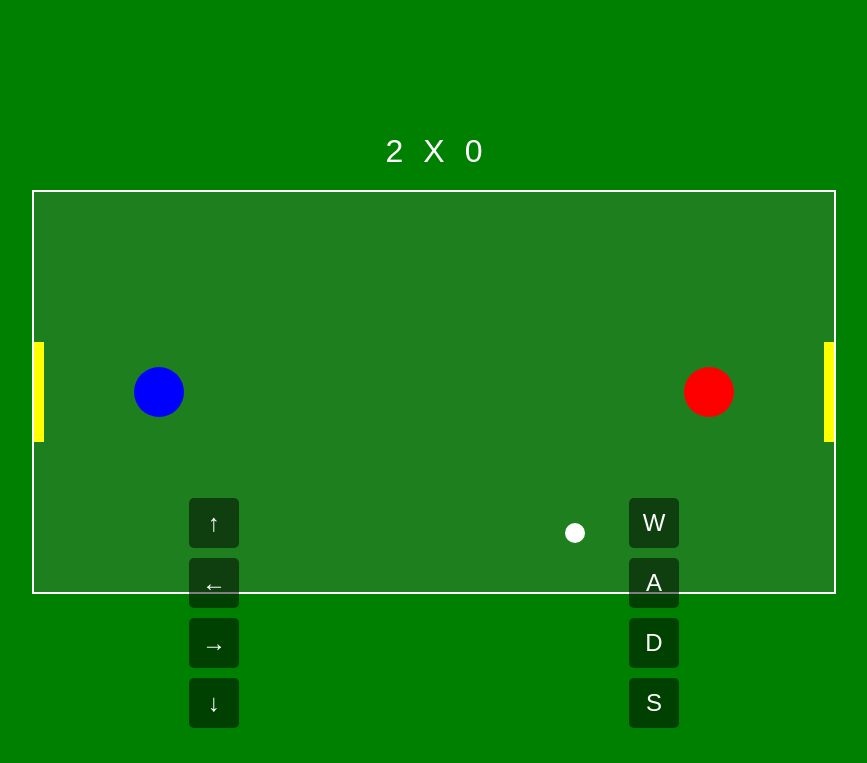
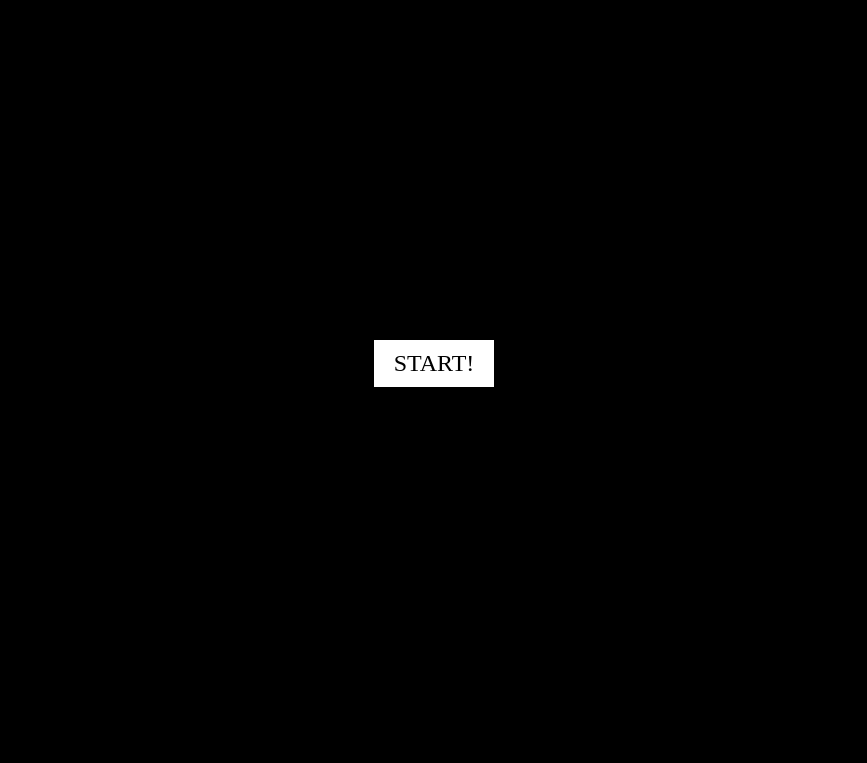
Before and after one commit to vithorll/futebol-em-js, a plain HTML site: page index.html in a window 1280 px wide. Shown: the part 37-800 px from the top of the page, without its empty margins (206-1073 px from the left). Drawn offline with Linux system fonts and the light colour scheme; a web font is replaced by a local one.

Commit message:
Add files via upload

```diff
--- a/estilo.css
+++ b/estilo.css
@@ -1,78 +1,123 @@
+html, body {
+    margin: 0;
+    padding: 0;
+    height: 100%;
+    overflow: hidden;
+}
+
 body {
-    margin: 0;
     display: flex;
     flex-direction: column;
+    justify-content: center;
+    align-items: center;
+    background-color: rgb(0, 0, 0);
+    font-family: "Tiny5";
+    height: 100vh;
+    position: relative;
+}
+
+.tiny5-regular {
+    font-family: "Tiny5", sans-serif;
+    font-weight: 400;
+    font-style: normal;
+}
+
+#tela-inicial {
+    position: fixed;
+    top: 0;
+    left: 0;
+    width: 100%;
+    height: 100%;
+    background-color: rgba(0, 0, 0, 1);
+    display: flex;
     align-items: center;
     justify-content: center;
-    height: 100vh;
-    background-color: green;
-    font-family: Arial, sans-serif;
+    z-index: 100;
+}
+
+#iniciar-button {
+    padding: 10px 20px;
+    background-color: #ffffff;
+    color: rgb(0, 0, 0);
+    font-size: 24px;
+    border: none;
+    cursor: pointer;
+    font-family: "Tiny5";
+}
+
+
+
+#iniciar-button:hover {
+    background-color: #797979;
 }
 
 #placar {
     display: flex;
     align-items: center;
+    text-align: center;
+    position: absolute;
+    top: 40px;
     margin-bottom: 20px;
     font-size: 32px;
     color: white;
+    z-index: 10;
 }
 
 #time1,
 #time2 {
-    margin: 0 20px;
+    margin: 0 15px;
 }
 
 #mapa {
-    width: 800px;
-    height: 400px;
+    width: calc(117 * 8px);
+    height: calc(81 * 8px);
     position: relative;
-    background-color: #1e7f1e;
-    border: 2px solid white;
+    image-rendering: pixelated;
+    background-image: url("img/campo-png.png");
+    background-size: cover;
 }
 
 #golEsquerdo,
 #golDireito {
     position: absolute;
-    width: 10px;
-    height: 100px;
-    background-color: yellow;
+    width: calc(6 * 8px);
+    height: calc(15 * 8px);
+    background-image: url("img/gol-futebol-png.png");
+    background-size: cover;
+    top: calc(66 * 4px);
 }
 
 #golEsquerdo {
-    left: 0;
-    top: 150px;
+    left: -48px;
 }
 
 #golDireito {
-    right: 0;
-    top: 150px;
+    right: -48px;
+    transform: scaleX(-1);
 }
 
 #jogador1,
 #jogador2 {
-    width: 50px;
-    height: 50px;
     position: absolute;
-    border-radius: 50%;
+    width: calc(16 * 3px);
+    height: calc(16 * 3px);
 }
 
 #jogador1 {
-    background-color: blue;
-    left: 100px;
-    top: 175px;
+    background-image: url("img/botao-azul.png");
+    background-size: cover;
 }
 
 #jogador2 {
-    background-color: red;
-    right: 100px;
-    top: 175px;
+    background-image: url("img/botao-vermelho.png");
+    background-size: cover;
 }
 
 #bola {
-    width: 20px;
-    height: 20px;
-    background-color: white;
-    border-radius: 50%;
+    width: calc(8 * 4px);
+    height: calc(8 * 4px);
+    background-image: url("img/bola.png");
+    background-size: cover;
     position: absolute;
     left: 390px;
     top: 190px;
@@ -104,15 +149,6 @@ body {
     display: flex;
     align-items: center;
     justify-content: center;
-    border-radius: 5px;
     cursor: pointer;
     margin: 5px;
 }
-
-#controleJogador1 {
-    margin-right: 40px;
-}
-
-#controleJogador2 {
-    margin-left: 40px;
-}
--- a/index.html
+++ b/index.html
@@ -6,9 +6,17 @@
     <meta name="viewport" content="width=device-width, initial-scale=1.0">
     <title>Futebol com JS</title>
     <link rel="stylesheet" href="estilo.css">
+
+    <link rel="preconnect" href="https://fonts.googleapis.com">
+    <link rel="preconnect" href="https://fonts.gstatic.com" crossorigin>
+    <link href="https://fonts.googleapis.com/css2?family=Tiny5&display=swap" rel="stylesheet">
 </head>
 
 <body>
+    <div id="tela-inicial">
+        <button id="iniciar-button"> START! </button>
+    </div>
+
     <div id="placar">
         <div id="time1">0</div>
         <span>X</span>
@@ -22,7 +30,7 @@
         <div id="bola"></div>
     </div>
 
-    <!-- Botões de controle para mobile -->
+    <!-- botões de controle de jogadores -->
     <div id="controleJogadores">
         <div id="controleJogador1">
             <div class="controle" id="up1">↑</div>
--- a/jogo.js
+++ b/jogo.js
@@ -1,4 +1,4 @@
-// Seleciona os elementos do DOM
+// seleciona os elementos
 const jogador1 = document.getElementById('jogador1');
 const jogador2 = document.getElementById('jogador2');
 const bola = document.getElementById('bola');
@@ -7,14 +7,14 @@ const golDireito = document.getElementById('golDireito');
 const placarTime1 = document.getElementById('time1');
 const placarTime2 = document.getElementById('time2');
 
-// Inicializa posições
-let posicaoJogador1 = { x: 100, y: 175 };
-let posicaoJogador2 = { x: 650, y: 175 };
-let posicaoBola = { x: 390, y: 190 };
-let velocidadeBola = { x: 3, y: 3 };
+// define as posições dos objetos
+let posicaoJogador1 = { x: 232, y: 300 };
+let posicaoJogador2 = { x: 656, y: 300 };
+let posicaoBola = { x: 452, y: 310 };
+let velocidadeBola = { x: 4, y: 4 };
 let placar = { time1: 0, time2: 0 };
 
-// Atualiza as posições no DOM
+// atualiza as posições dos objetos
 function atualizarPosicoes() {
     jogador1.style.left = `${posicaoJogador1.x}px`;
     jogador1.style.top = `${posicaoJogador1.y}px`;
@@ -26,7 +26,16 @@ function atualizarPosicoes() {
     bola.style.top = `${posicaoBola.y}px`;
 }
 
-// Detecta gols
+document.getElementById('iniciar-button').addEventListener('click', function() {
+    document.getElementById('tela-inicial').style.display = 'none';
+    iniciarJogo();
+});
+
+function iniciarJogo() {
+    console.log("jogo iniciado!");
+}
+
+// detecta os gols
 function detectarGol() {
     if (
         posicaoBola.x <= golEsquerdo.offsetWidth &&
@@ -50,73 +59,76 @@ function detectarGol() {
     placarTime2.textContent = placar.time2;
 }
 
-// Reseta a bola para o centro
+// reseta a bola para o centro
 function resetarBola() {
-    posicaoBola = { x: 390, y: 190 };
-    velocidadeBola = { x: 3, y: 3 };
+    posicaoBola = { x: 452, y: 310 };
+    velocidadeBola = { x: 4, y: 4 };
 }
 
-// Atualiza a posição da bola
+// atualiza a posição da bola
 function atualizarBola() {
     posicaoBola.x += velocidadeBola.x;
     posicaoBola.y += velocidadeBola.y;
 
-    // Colisões com as bordas superiores e inferiores
-    if (posicaoBola.y <= 0 || posicaoBola.y >= 380) velocidadeBola.y *= -1;
+    // colisão (borda superior & inferior)
+    if (posicaoBola.y <= 0 || posicaoBola.y >= 618) velocidadeBola.y *= -1;
 
-    // Detecta colisões com jogadores
+    // colisão (borda esquerda & direita)
+    if (posicaoBola.x <= 0 || posicaoBola.x >= 908) velocidadeBola.x *= -1;
+
+
+    // colisão da bola com os jogadores
     if (
-        posicaoBola.x <= posicaoJogador1.x + 50 &&
-        posicaoBola.x + 20 >= posicaoJogador1.x &&
-        posicaoBola.y <= posicaoJogador1.y + 50 &&
-        posicaoBola.y + 20 >= posicaoJogador1.y
+        posicaoBola.x < posicaoJogador1.x + 50 && // Lado direito do jogador
+        posicaoBola.x + 20 > posicaoJogador1.x && // Lado esquerdo da bola
+        posicaoBola.y < posicaoJogador1.y + 50 && // Base do jogador
+        posicaoBola.y + 20 > posicaoJogador1.y    // Topo da bola
     ) {
-        velocidadeBola.x *= -1;
+        velocidadeBola.x *= -1; // Inverte a direção horizontal da bola
+
+        // Reposiciona a bola fora do jogador para evitar sobreposição
+        posicaoBola.x = posicaoBola.x < posicaoJogador1.x
+            ? posicaoJogador1.x - 20 // Bola à esquerda do jogador
+            : posicaoJogador1.x + 50; // Bola à direita do jogador
     }
 
     if (
-        posicaoBola.x <= posicaoJogador2.x + 50 &&
-        posicaoBola.x + 20 >= posicaoJogador2.x &&
-        posicaoBola.y <= posicaoJogador2.y + 50 &&
-        posicaoBola.y + 20 >= posicaoJogador2.y
+        posicaoBola.x < posicaoJogador2.x + 50 && // Lado direito do jogador
+        posicaoBola.x + 20 > posicaoJogador2.x && // Lado esquerdo da bola
+        posicaoBola.y < posicaoJogador2.y + 50 && // Base do jogador
+        posicaoBola.y + 20 > posicaoJogador2.y    // Topo da bola
     ) {
-        velocidadeBola.x *= -1;
-    }
+        velocidadeBola.x *= -1; // Inverte a direção horizontal da bola
 
-    // Colisões com as paredes laterais (gol esquerdo e gol direito)
-    if (posicaoBola.x <= 0) {
-        posicaoBola.x = 0; // Impede a bola de ultrapassar a parede esquerda
-        velocidadeBola.x *= -1; // Reflete a bola
-    }
-
-    if (posicaoBola.x + bola.offsetWidth >= 800) {
-        posicaoBola.x = 800 - bola.offsetWidth; // Impede a bola de ultrapassar a parede direita
-        velocidadeBola.x *= -1; // Reflete a bola
+        // Reposiciona a bola fora do jogador para evitar sobreposição
+        posicaoBola.x = posicaoBola.x < posicaoJogador2.x
+            ? posicaoJogador2.x - 20 // Bola à esquerda do jogador
+            : posicaoJogador2.x + 50; // Bola à direita do jogador
     }
 
     detectarGol();
 }
 
-// Variáveis de controle de movimento contínuo
+// variáveis de controles
 let movimentoJogador1 = { up: false, down: false, left: false, right: false };
 let movimentoJogador2 = { up: false, down: false, left: false, right: false };
 
-// Função para mover jogador
+// função de movimentação do jogador
 function moverJogadores() {
     const velocidadeJogador = 5;
 
     if (movimentoJogador1.up && posicaoJogador1.y > 0) posicaoJogador1.y -= velocidadeJogador;
-    if (movimentoJogador1.down && posicaoJogador1.y < 350) posicaoJogador1.y += velocidadeJogador;
+    if (movimentoJogador1.down && posicaoJogador1.y < 600) posicaoJogador1.y += velocidadeJogador;
     if (movimentoJogador1.left && posicaoJogador1.x > 0) posicaoJogador1.x -= velocidadeJogador;
-    if (movimentoJogador1.right && posicaoJogador1.x < 750) posicaoJogador1.x += velocidadeJogador;
+    if (movimentoJogador1.right && posicaoJogador1.x < 890) posicaoJogador1.x += velocidadeJogador;
 
     if (movimentoJogador2.up && posicaoJogador2.y > 0) posicaoJogador2.y -= velocidadeJogador;
-    if (movimentoJogador2.down && posicaoJogador2.y < 350) posicaoJogador2.y += velocidadeJogador;
+    if (movimentoJogador2.down && posicaoJogador2.y < 600) posicaoJogador2.y += velocidadeJogador;
     if (movimentoJogador2.left && posicaoJogador2.x > 0) posicaoJogador2.x -= velocidadeJogador;
-    if (movimentoJogador2.right && posicaoJogador2.x < 750) posicaoJogador2.x += velocidadeJogador;
+    if (movimentoJogador2.right && posicaoJogador2.x < 890) posicaoJogador2.x += velocidadeJogador;
 }
 
-// Adiciona controle dos botões
+// adiciona controle dos botões
 document.getElementById('up1').addEventListener('mousedown', () => movimentoJogador1.up = true);
 document.getElementById('down1').addEventListener('mousedown', () => movimentoJogador1.down = true);
 document.getElementById('left1').addEventListener('mousedown', () => movimentoJogador1.left = true);
@@ -127,7 +139,7 @@ document.getElementById('down2').addEventListener('mousedown', () => movimentoJo
 document.getElementById('left2').addEventListener('mousedown', () => movimentoJogador2.left = true);
 document.getElementById('right2').addEventListener('mousedown', () => movimentoJogador2.right = true);
 
-// Para a movimentação quando o botão é solto
+// verifica quando o botão é solto
 document.getElementById('up1').addEventListener('mouseup', () => movimentoJogador1.up = false);
 document.getElementById('down1').addEventListener('mouseup', () => movimentoJogador1.down = false);
 document.getElementById('left1').addEventListener('mouseup', () => movimentoJogador1.left = false);
@@ -138,7 +150,7 @@ document.getElementById('down2').addEventListener('mouseup', () => movimentoJoga
 document.getElementById('left2').addEventListener('mouseup', () => movimentoJogador2.left = false);
 document.getElementById('right2').addEventListener('mouseup', () => movimentoJogador2.right = false);
 
-// Eventos de teclado
+// verifica os eventos do teclado
 document.addEventListener('keydown', (event) => {
     if (event.key === 'ArrowUp') movimentoJogador1.up = true;
     if (event.key === 'ArrowDown') movimentoJogador1.down = true;
@@ -163,7 +175,7 @@ document.addEventListener('keyup', (event) => {
     if (event.key === 'd') movimentoJogador2.right = false;
 });
 
-// Loop principal
+// looping do jogo
 function loopJogo() {
     moverJogadores();
     atualizarBola();
@@ -171,5 +183,5 @@ function loopJogo() {
     requestAnimationFrame(loopJogo);
 }
 
-// Inicia o jogo
+// inicialização do jogo
 loopJogo();
```
Also changed, not shown: img/bola.png (added), img/botao-azul.png (added), img/botao-vermelho.png (added), img/campo-png.png (added), img/gol-futebol-png.png (added).
